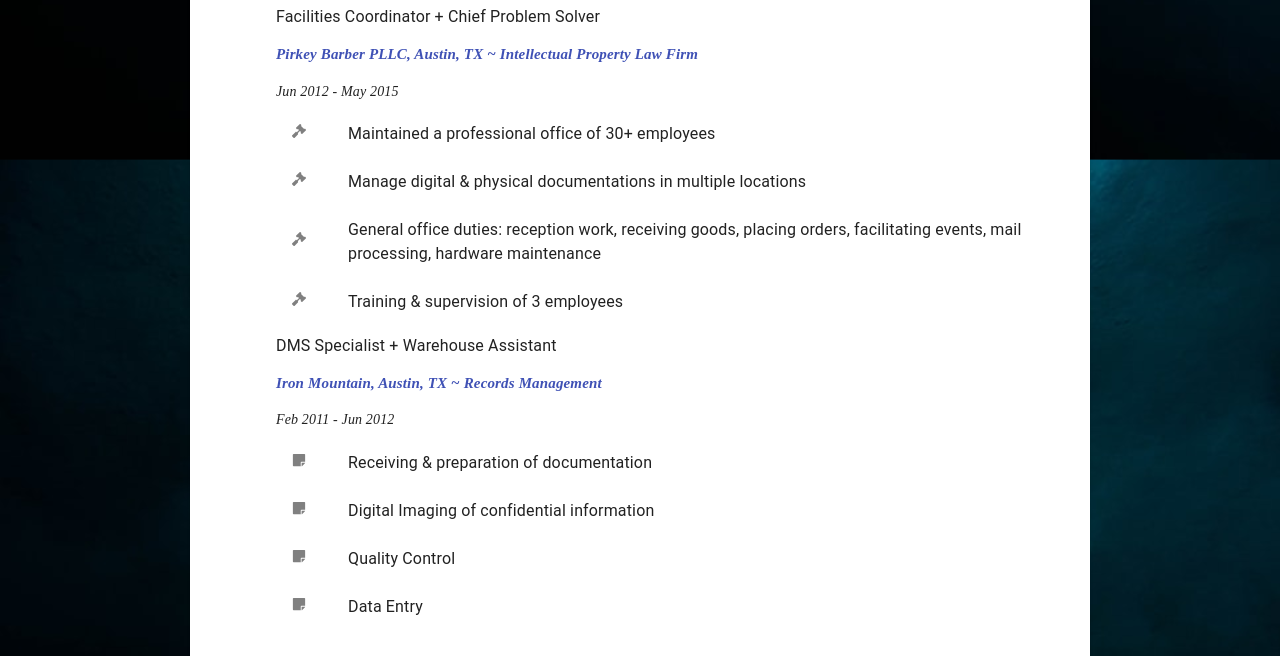
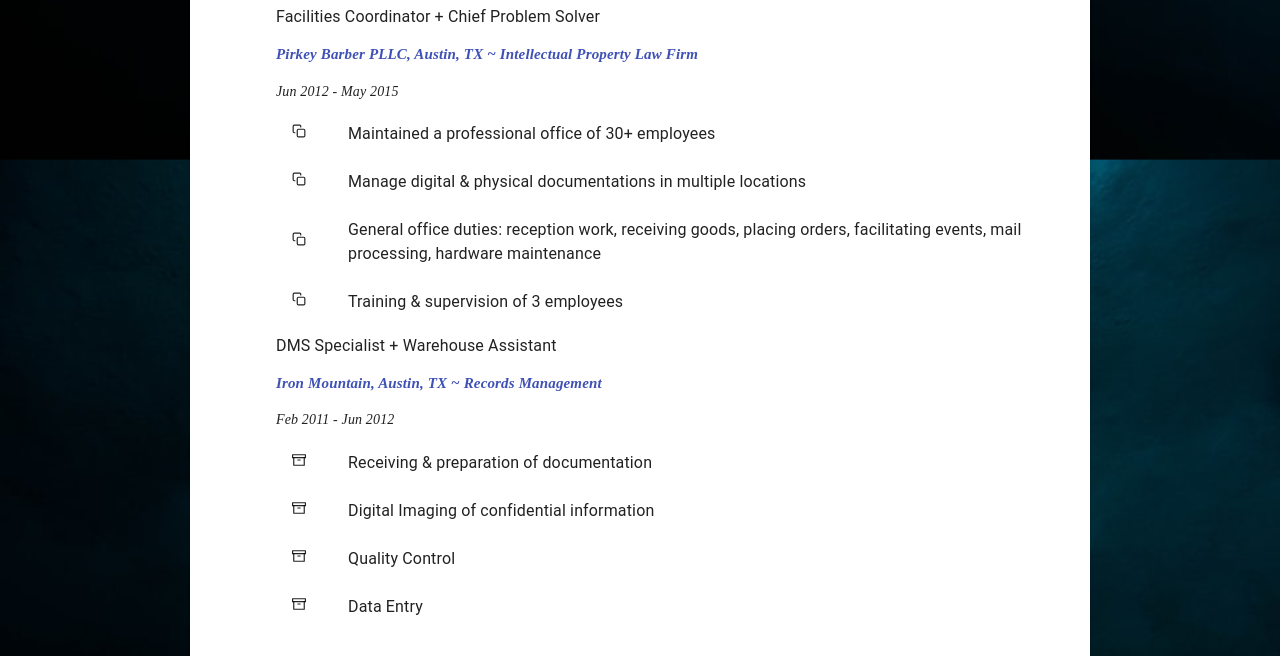
Before and after one commit to listenToRipley/nataliekendrick, a React (Create React App) app: page /resume in a window 1280 px wide. Shown: the part 800-1456 px from the top of the page. Built offline with nearby package versions, Linux system fonts and the light colour scheme.

Commit message:
icon update

```diff
--- a/src/Components/ResumeExp.js
+++ b/src/Components/ResumeExp.js
@@ -15,7 +15,8 @@
 import ListItemText from '@material-ui/core/ListItemText';
 import { FiCreditCard } from "@react-icons/all-files/fi/FiCreditCard";
 import { FaGavel } from "@react-icons/all-files/fa/FaGavel";
-import { FaStickyNote } from "@react-icons/all-files/fa/FaStickyNote";
+import { FiCopy } from "@react-icons/all-files/fi/FiCopy";
+import { FiArchive } from "@react-icons/all-files/fi/FiArchive";
 import backdrop from './projectImgs/backdrop.jpeg';
 
 const useStyles = makeStyles((theme) => ({
@@ -124,7 +125,7 @@
       type:'Intellectual Property Law Firm',
       title: 'Facilities Coordinator + Chief Problem Solver',
       tenure: 'Jun 2012 - May 2015',
-      div: <FaGavel color="grey"/>,
+      div: <FiCopy/>,
       res: [
         'Maintained a professional office of 30+ employees',
         'Manage digital & physical documentations in multiple locations',
@@ -138,7 +139,7 @@
        type:'Records Management',
        title: 'DMS Specialist + Warehouse Assistant',
        tenure: 'Feb 2011 - Jun 2012',
-       div: <FaStickyNote color="grey"/>,
+       div: <FiArchive/>,
        res: [
         'Receiving & preparation of documentation',
         'Digital Imaging of confidential information',
```
